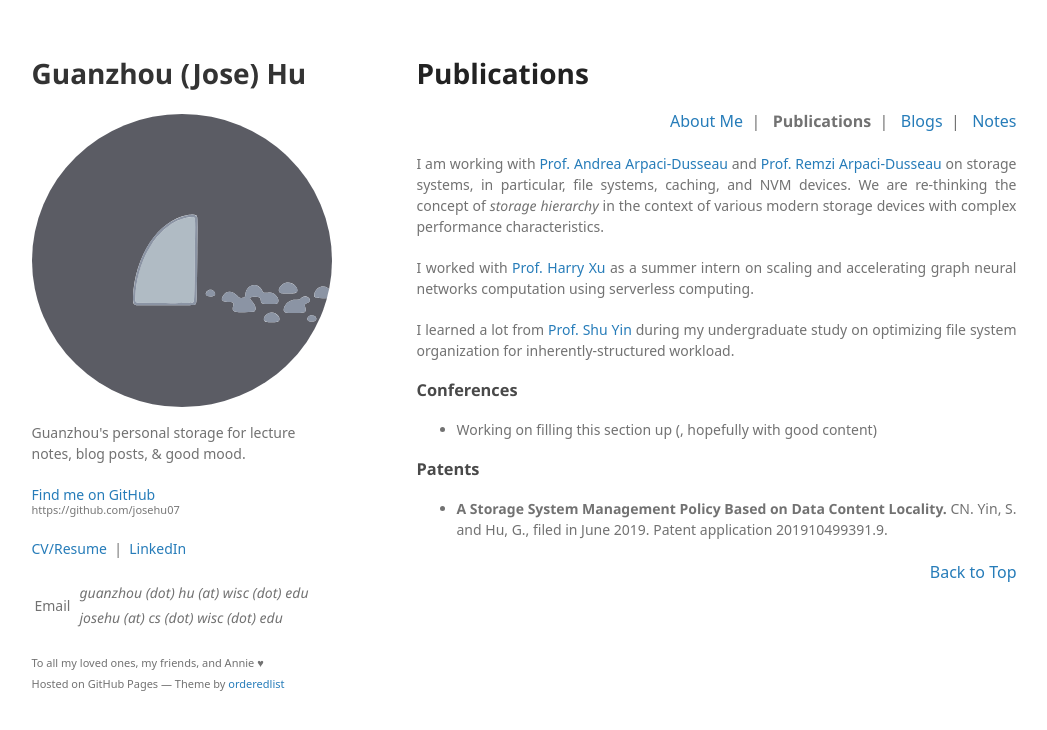
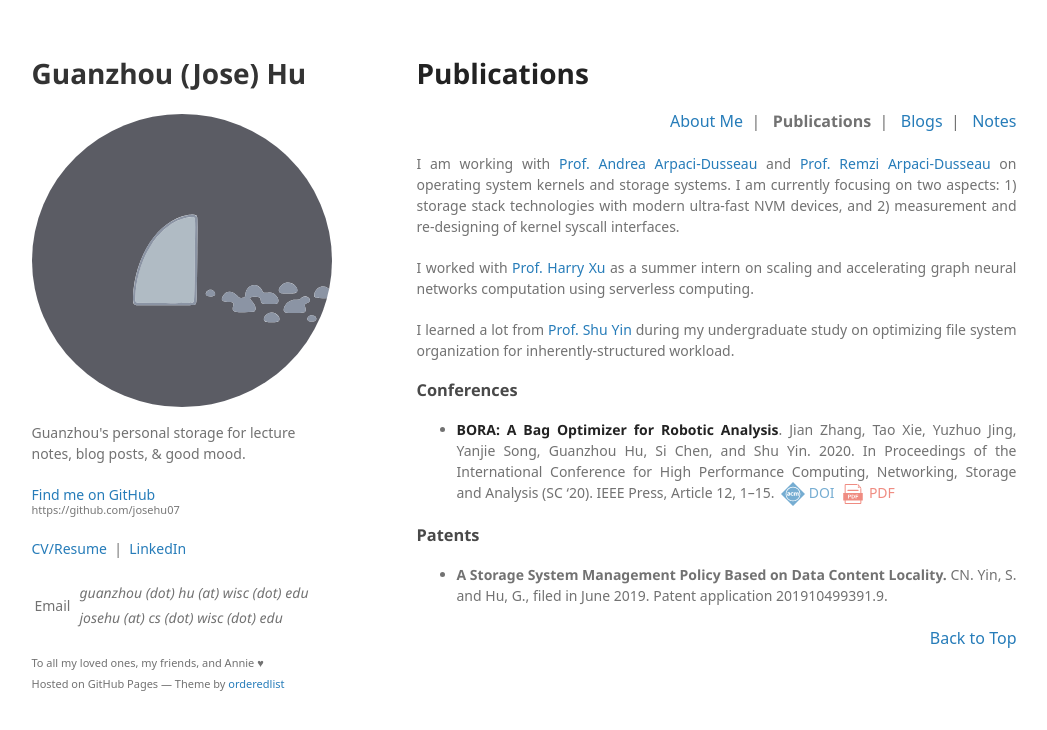
Before and after one commit to josehu07/josehu07.github.io, a Jekyll site: the page built from publications.md, in a window 1280 px wide. Shown: the top 730 px of the page, without its empty margins (116-1163 px from the left). Built offline with Jekyll 4.4.1, drawn with Linux system fonts in a browser that asks for light colours; some web fonts are replaced; a script that is not in the unit is left out.

Commit message:
Update description and papers

```diff
--- a/publications.md
+++ b/publications.md
@@ -13,15 +13,41 @@ permalink: /publications.html
   <a href="/notes.html">Notes</a>
 </p>
 
-I am working with [Prof. Andrea Arpaci-Dusseau](http://pages.cs.wisc.edu/~dusseau/) and [Prof. Remzi Arpaci-Dusseau](http://pages.cs.wisc.edu/~remzi/) on storage systems, in particular, file systems, caching, and NVM devices. We are re-thinking the concept of *storage hierarchy* in the context of various modern storage devices with complex performance characteristics.
+I am working with [Prof. Andrea Arpaci-Dusseau](http://pages.cs.wisc.edu/~dusseau/) and [Prof. Remzi Arpaci-Dusseau](http://pages.cs.wisc.edu/~remzi/) on operating system kernels and storage systems. I am currently focusing on two aspects: 1) storage stack technologies with modern ultra-fast NVM devices, and 2) measurement and re-designing of kernel syscall interfaces.
 
 I worked with [Prof. Harry Xu](http://web.cs.ucla.edu/~harryxu/) as a summer intern on scaling and accelerating graph neural networks computation using serverless computing.
 
 I learned a lot from [Prof. Shu Yin](http://sist.shanghaitech.edu.cn/2018/0502/c2739a24245/page.htm) during my undergraduate study on optimizing file system organization for inherently-structured workload.
 
+<style>
+  a.btn-acm {
+    color: #5499C7;
+    opacity: 0.8;
+    display: inline-block;
+  }
+  a.btn-acm:hover, a.btn-acm:focus {
+    opacity: 1;
+  }
+  a.btn-pdf {
+    color: #EC7063;
+    opacity: 0.8;
+    display: inline-block;
+  }
+  a.btn-pdf:hover, a.btn-pdf:focus {
+    opacity: 1;
+  }
+  img.paper-button {
+    height: 24px;
+    vertical-align: middle;
+    padding-left: 3px;
+  }
+</style>
+
 ### Conferences
 
-- Working on filling this section up (, hopefully with good content)
+- **BORA: A Bag Optimizer for Robotic Analysis**. Jian Zhang, Tao Xie, Yuzhuo Jing, Yanjie Song, Guanzhou Hu, Si Chen, and Shu Yin. 2020. In Proceedings of the International Conference for High Performance Computing, Networking, Storage and Analysis (SC '20). IEEE Press, Article 12, 1–15.
+    <a class="btn-acm" href="https://dl.acm.org/doi/abs/10.5555/3433701.3433716" target="_blank"><img class="paper-button" src="/assets/img/acm-button.svg" /> DOI</a>
+    <a class="btn-pdf" href="https://dl.acm.org/doi/pdf/10.5555/3433701.3433716" target="_blank"><img class="paper-button" src="/assets/img/pdf-button.svg" /> PDF</a>
 
 ### Patents
 
```
Also changed, not shown: blogs.md (+1 -1 lines), index.md (+1 -1 lines), assets/img/RSS-icon.svg, assets/img/acm-button.svg (added), assets/img/pdf-button.svg (added).
